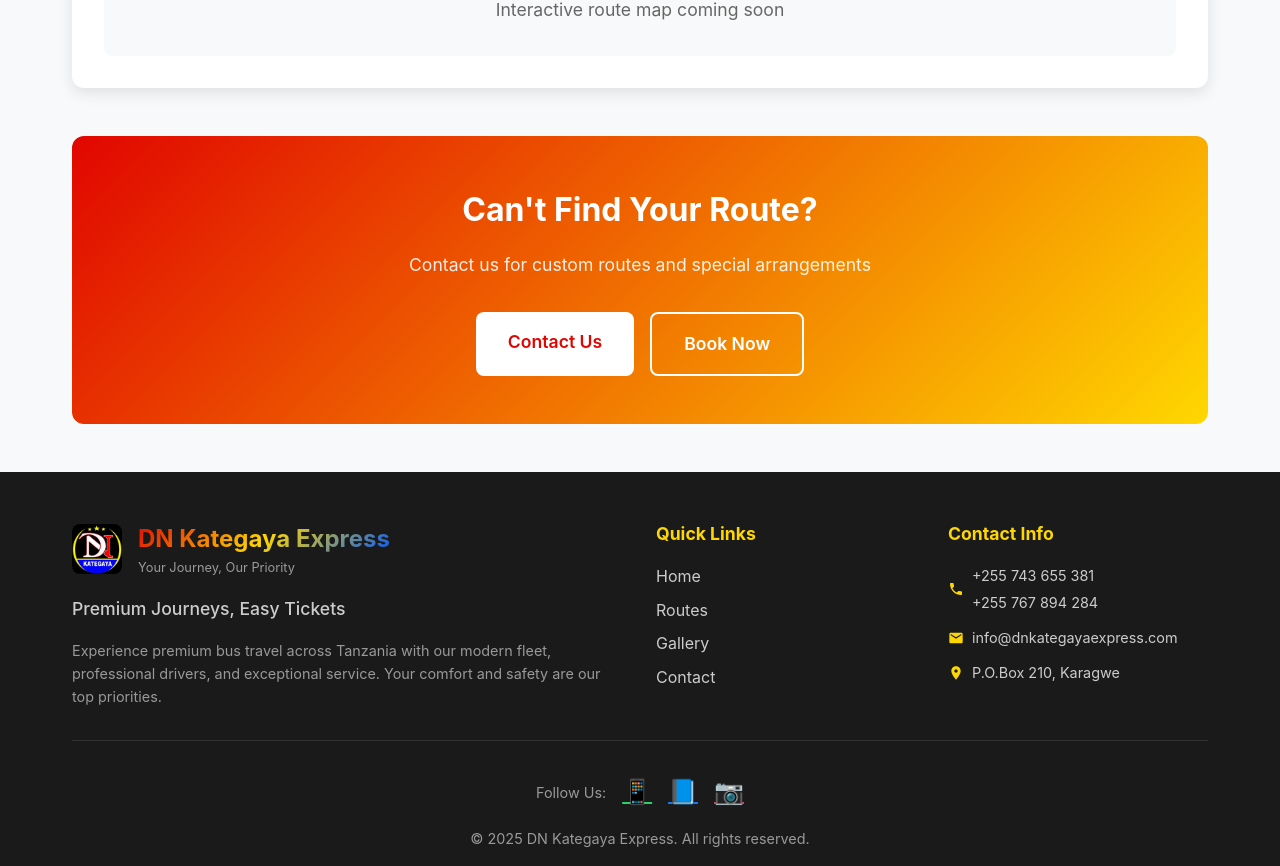
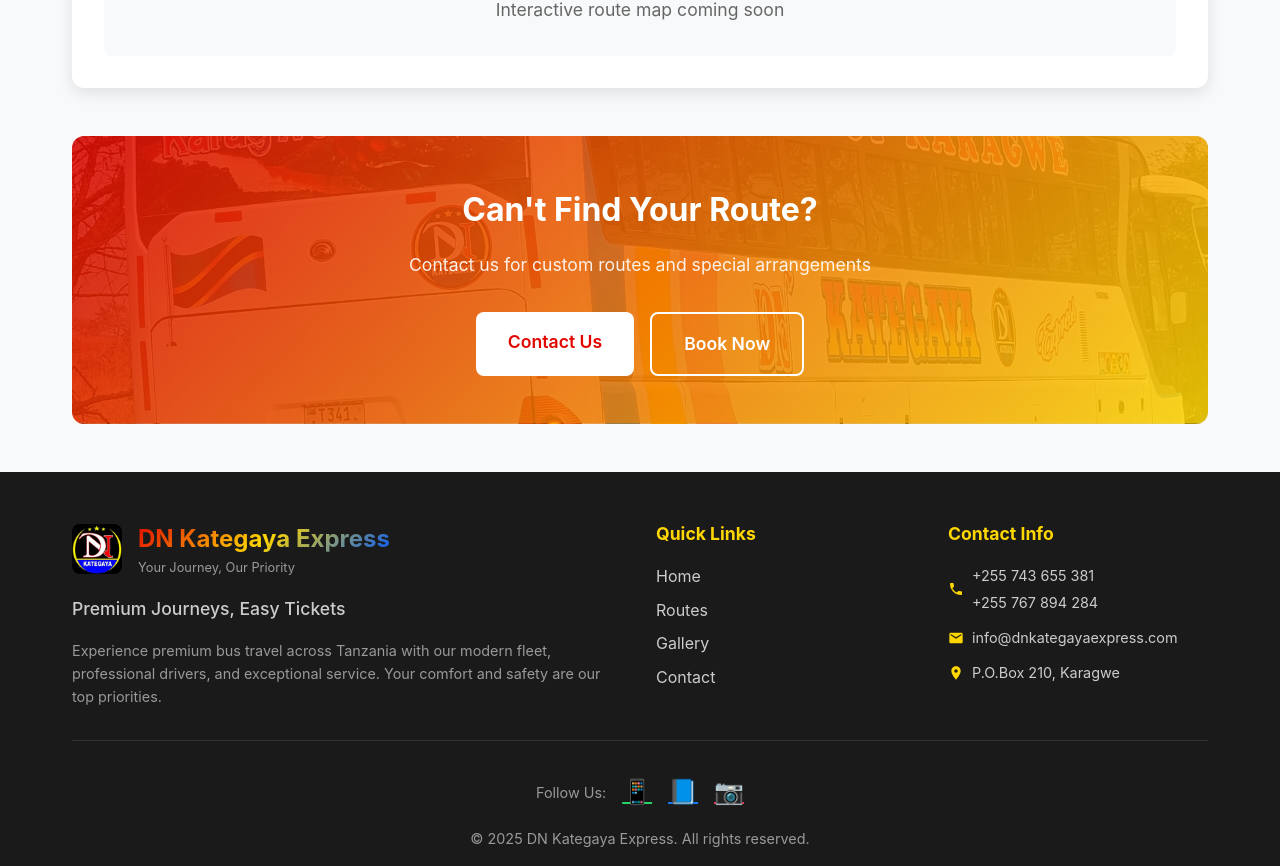
Before and after one commit to Dawinz/dn-kategaya-express-site, a React (Create React App) app: page /routes in a window 1280 px wide. Shown: the part 1258-2124 px from the top of the page. Built offline with nearby package versions, Linux system fonts and the light colour scheme.

Commit message:
Add bus fleet background image to CTA section with gradient overlay for better visual appeal

```diff
--- a/src/pages/Routes.jsx
+++ b/src/pages/Routes.jsx
@@ -1,5 +1,6 @@
 import React from 'react';
 import { useLanguage } from '../context/LanguageContext';
+import { getImagePath, IMAGES } from '../utils/imageUtils';
 
 const Routes = () => {
   const { t } = useLanguage();
@@ -216,11 +217,16 @@
 
         {/* Call to Action */}
         <div style={{
-          background: 'linear-gradient(135deg, #E10600, #FFD700)',
+          background: `linear-gradient(135deg, rgba(225,6,0,0.85), rgba(255,215,0,0.85)), url(${getImagePath(IMAGES.BUS_FLEET_1)})`,
+          backgroundSize: 'cover',
+          backgroundPosition: 'center',
+          backgroundRepeat: 'no-repeat',
           color: 'white',
           padding: '3rem 2rem',
           borderRadius: '12px',
-          textAlign: 'center'
+          textAlign: 'center',
+          position: 'relative',
+          overflow: 'hidden'
         }}>
           <h2 style={{
             fontSize: '2rem',
```
